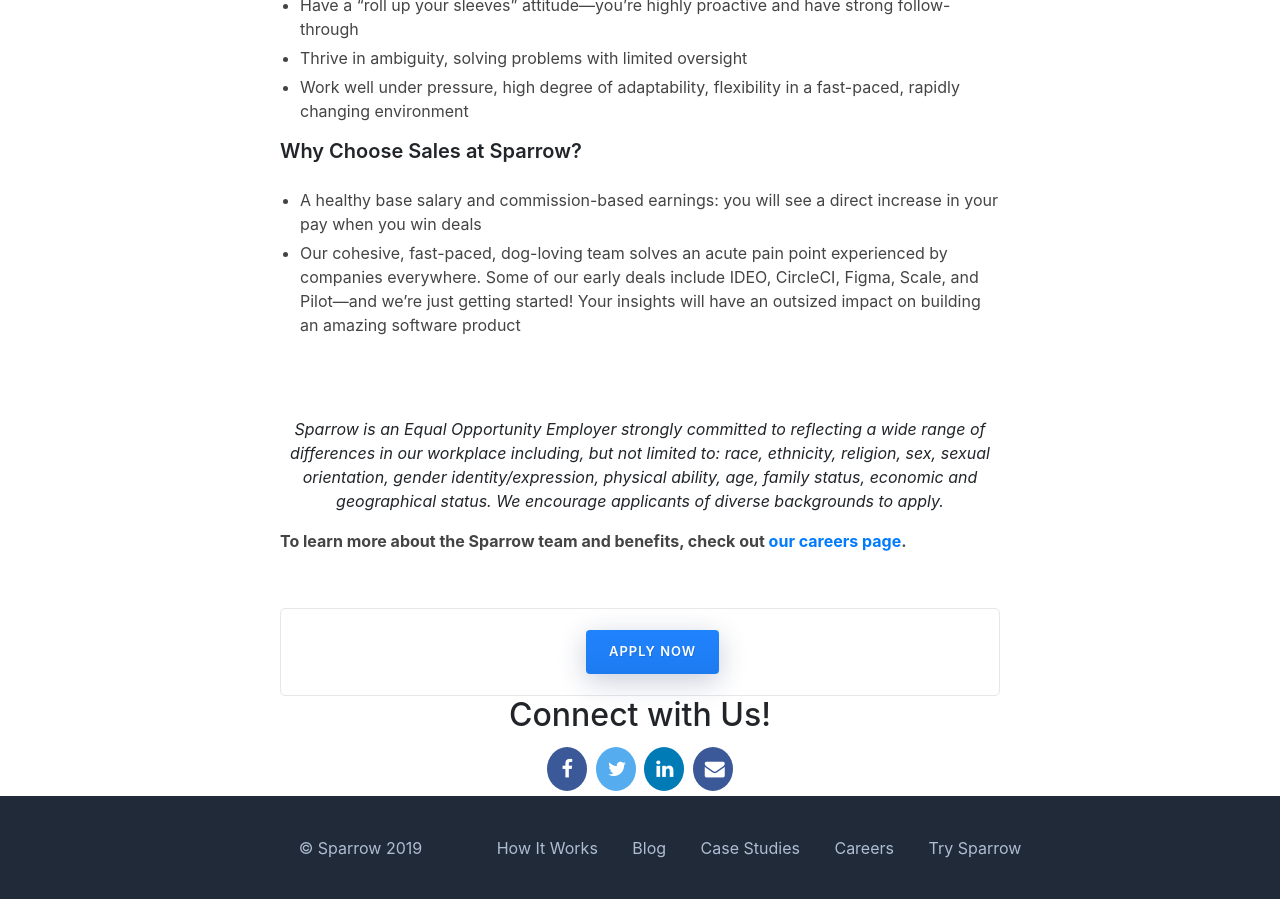
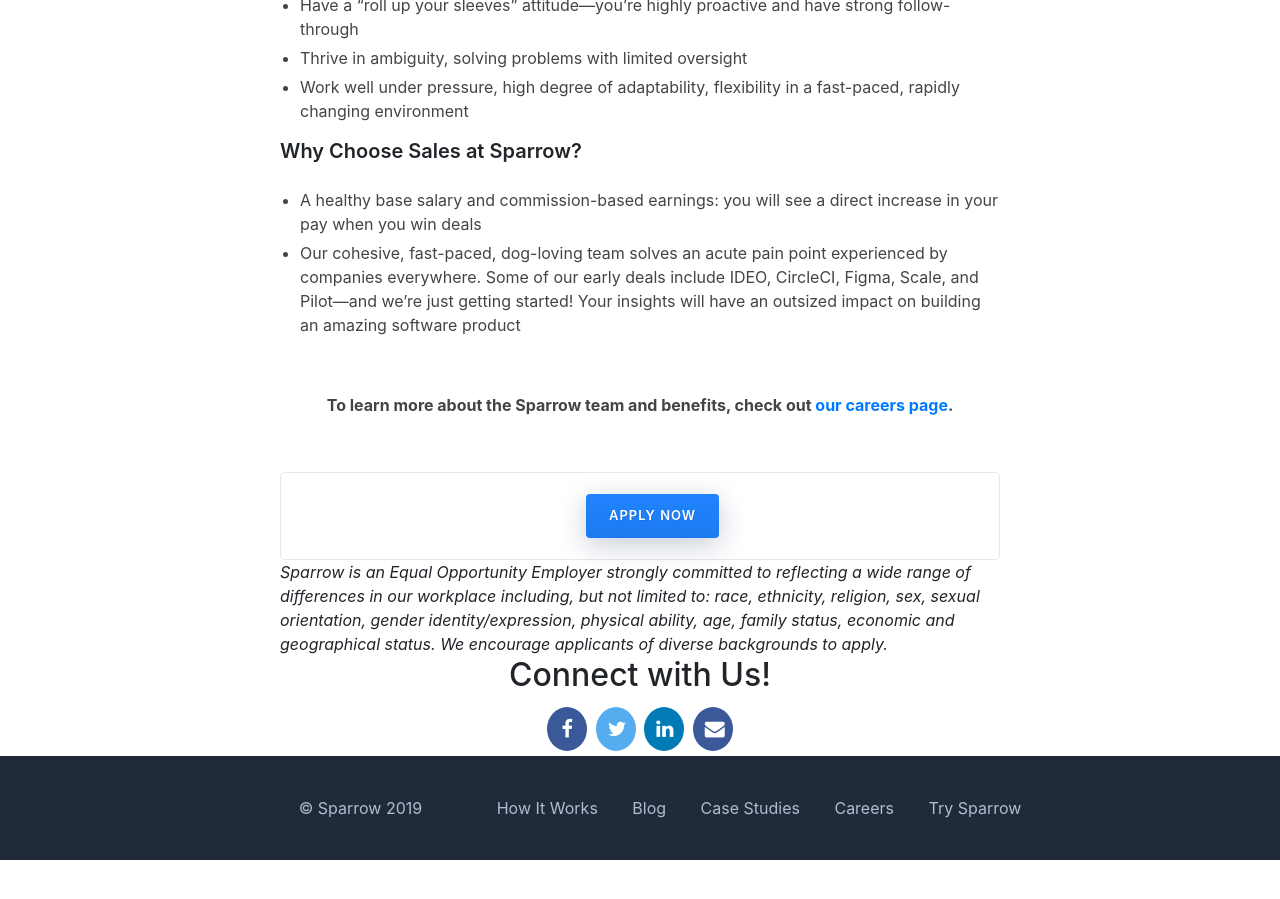
Before and after one commit to trysparrow/sparrow-landing, a Jekyll site: the page built from careers/account-executive.md, in a window 1280 px wide and 900 px high, scrolled down 1283 px. Built offline with Jekyll 4.4.1, drawn with Linux system fonts in a browser that asks for light colours; nearby versions of some CDN libraries; after the commit the page ends 2143 px from its top, so only the background shows below that.

Commit message:
update careers AE footer to include nondiscrimination statement

```diff
--- a/_layouts/job_listing.html
+++ b/_layouts/job_listing.html
@@ -21,9 +21,9 @@
       <div class="col-12">
         {{ content }}
 
-        <p><b>
+        <center><p><b>
           To learn more about the Sparrow team and benefits, check out <a href="/careers">our careers page</a>.
-        </b></p>
+        </b></p></center>
 
         <div class="apply-now">
           <a
--- a/careers/account-executive.md
+++ b/careers/account-executive.md
@@ -46,10 +46,3 @@
 
 
 <br>
-<br>
-*<center>
-  Sparrow is an Equal Opportunity Employer strongly committed to reflecting a wide range of
-  differences in our workplace including, but not limited to: race, ethnicity, religion, sex,
-  sexual orientation, gender identity/expression, physical ability, age, family status, economic
-  and geographical status. We encourage applicants of diverse backgrounds to apply.
-  </center>*
```
Also changed, not shown: other parts of _layouts/job_listing.html (+1 -0 lines).
